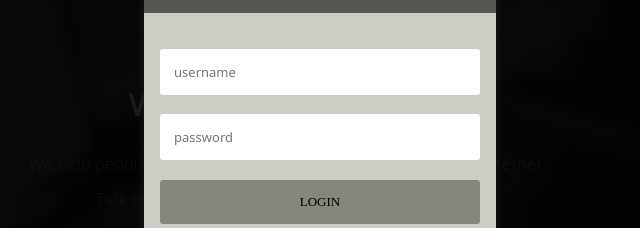
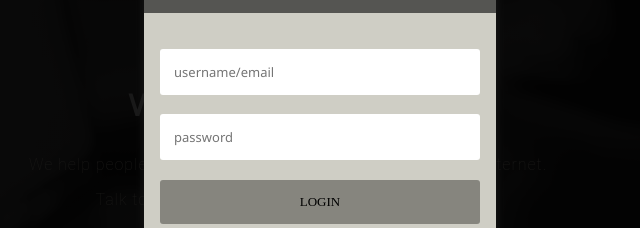
Before and after one commit to Kagorora/EpicMailAndela, a plain HTML site: page html/index.html in a window 1280 px wide. Both pictures are taken after a click on the link "Sign in". Shown: the part 234-462 px from the top of the page, 352-992 px from the left. Drawn offline with Linux system fonts and the light colour scheme.

Commit message:
login by email as username

```diff
--- a/html/index.html
+++ b/html/index.html
@@ -51,7 +51,7 @@
 
                 <div class="bottom">
                     <form action="inbox.html">
-                        <input type="text" id="usernm" placeholder="username">
+                        <input type="text" id="usernm" placeholder="username/email">
                         <input type="password" id="passwd" placeholder="password">
                         <input type="submit" id="submt" value="LOGIN">
                         <p>Forget your password? <a class="Resetpxx" id="ResetBtn"><strong>Click here</strong></a></p>
```
